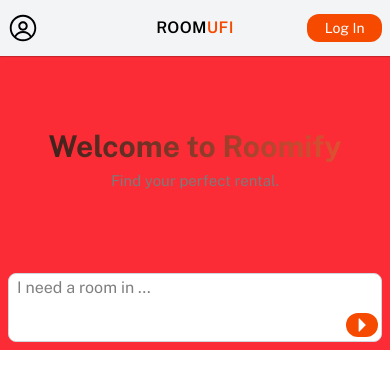
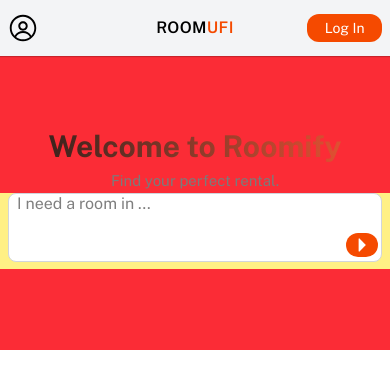
Before and after one commit to Lior-Lavon/Roomify-FE, a React (Vite) app: page /landing in a window 390 px wide. Shown: the top 388 px of the page. Built offline with nearby package versions, Linux system fonts and the light colour scheme.

Commit message:
trying to adjust screen size-5

```diff
--- a/src/components/Prompt/Prompt.jsx
+++ b/src/components/Prompt/Prompt.jsx
@@ -3,7 +3,6 @@ import { VscTriangleRight } from "react-icons/vsc";
 import { useNavigate } from "react-router-dom";
 import { useDispatch } from "react-redux";
 import { setUserPrompt } from "../../features/chat/chatSlice";
-import useKeyboardStatus from "../../utils/hooks/useViewportHeight";
 
 const placeholders = [
   "I am searching for a room ...",
@@ -14,9 +13,7 @@ const placeholders = [
 const Prompt = () => {
   const dispatch = useDispatch();
   const navigate = useNavigate();
-  const { isKeyboardOpen, keyboardHeight } = useKeyboardStatus();
 
-  const textareaRef = useRef(null);
   const [text, setText] = useState("");
   const [placeholderIndex, setPlaceholderIndex] = useState(0);
 
@@ -28,10 +25,6 @@ const Prompt = () => {
 
     return () => clearInterval(interval); // Cleanup interval on unmount
   }, []);
-
-  useEffect(() => {
-    console.log("isKeyboardOpen : ", isKeyboardOpen);
-  }, [isKeyboardOpen, keyboardHeight]);
 
   const handleChange = (e) => {
     setText(e.target.value);
@@ -47,17 +40,13 @@ const Prompt = () => {
   };
 
   return (
-    <div
-      className={`w-full rounded-tl-2xl rounded-tr-2xl transition-all duration-500 mt-20`}
-      ref={textareaRef}
-    >
     <div className="mx-2 relative">
-        <div className="relative">
       <textarea
         onChange={handleChange}
         value={text}
+        rows={3}
         placeholder={placeholders[placeholderIndex]}
-            className={`w-full h-[4.3rem] max-h-[4.3rem]  bg-white py-1 px-2 text-base border border-gray-300 rounded-lg focus:outline-none focus:ring-1 focus:ring-gray-400 focus:border-gray-400 transition-all duration-500 resize-none leading-tight pr-10`}
+        className={`w-full h-[4.3rem] max-h-[4.3rem]  bg-white px-2 text-base border border-gray-300 rounded-lg focus:outline-none focus:ring-1 focus:ring-gray-400 focus:border-gray-400 resize-none leading-tight`}
         // onFocus={() => setIsFocused(true)}
         // onBlur={() => setIsFocused(false)}
       />
@@ -69,8 +58,6 @@ const Prompt = () => {
         <VscTriangleRight className="text-[18px] text-white" />
       </div>
     </div>
-      </div>
-    </div>
   );
 };
 
--- a/src/pages/Home/HomeView.jsx
+++ b/src/pages/Home/HomeView.jsx
@@ -1,10 +1,20 @@
 import { useEffect, useRef, useState } from "react";
 import { Prompt, PromptFooter, RoomCard, TopBar } from "../../components";
+import useKeyboardStatus from "../../utils/hooks/useViewportHeight";
+
 // fixed top-[17rem]
 const HomeView = () => {
+  const { isKeyboardOpen, keyboardHeight } = useKeyboardStatus();
+  const textareaRef = useRef(null);
+
+  useEffect(() => {
+    console.log("isKeyboardOpen : ", isKeyboardOpen);
+    console.log("keyboardHeight : ", keyboardHeight);
+  }, [isKeyboardOpen, keyboardHeight]);
+
   return (
     <div
-      className={`base:hidden sm:block md:hidden w-full h-[350px] text-3xl sans-regular bg-red-500 fixed top-0`}
+      className={`base:hidden sm:block md:hidden w-full h-[350px] relative text-3xl sans-regular bg-red-500`}
     >
       <TopBar showAvatar={true} showLogin={true} />
 
@@ -17,7 +27,17 @@ const HomeView = () => {
         </p>
       </div>
 
-      <Prompt />
+      <div
+        className={`absolute w-full bg-yellow-200 ${
+          keyboardHeight > 0 ? `top-[200px]` : ""
+        }`}
+        // style={{
+        //   top: keyboardHeight > 0 ? `calc(0.5rem - ${keyboardHeight}px)` : "",
+        // }}
+        ref={textareaRef}
+      >
+        <Prompt />
+      </div>
 
       {/* <div className="mt-10">
         <p className="text-center px-2 text-lg text-black">Recent listings</p>
```
Lines whose indentation alone changed are shown as unchanged.
